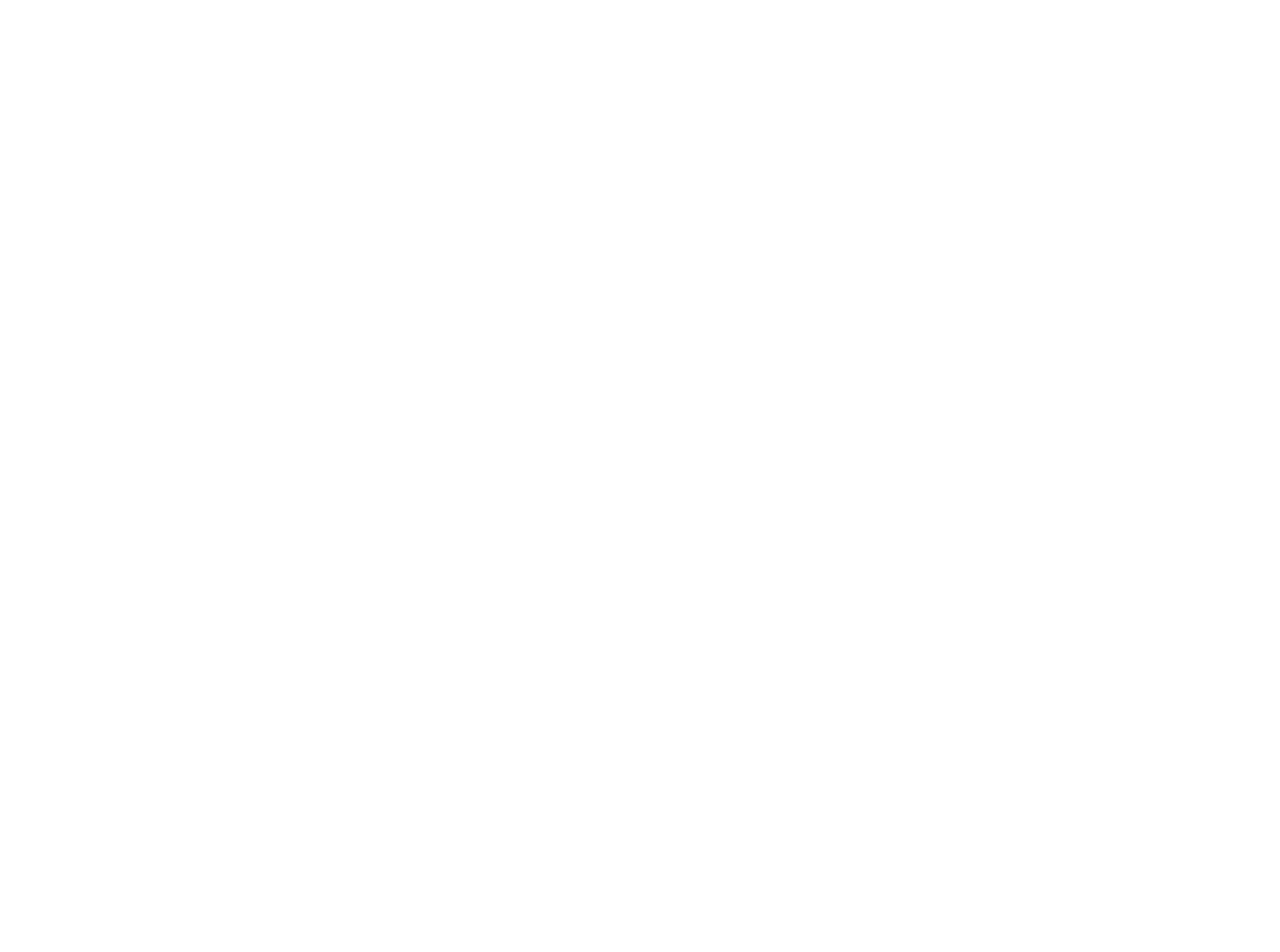
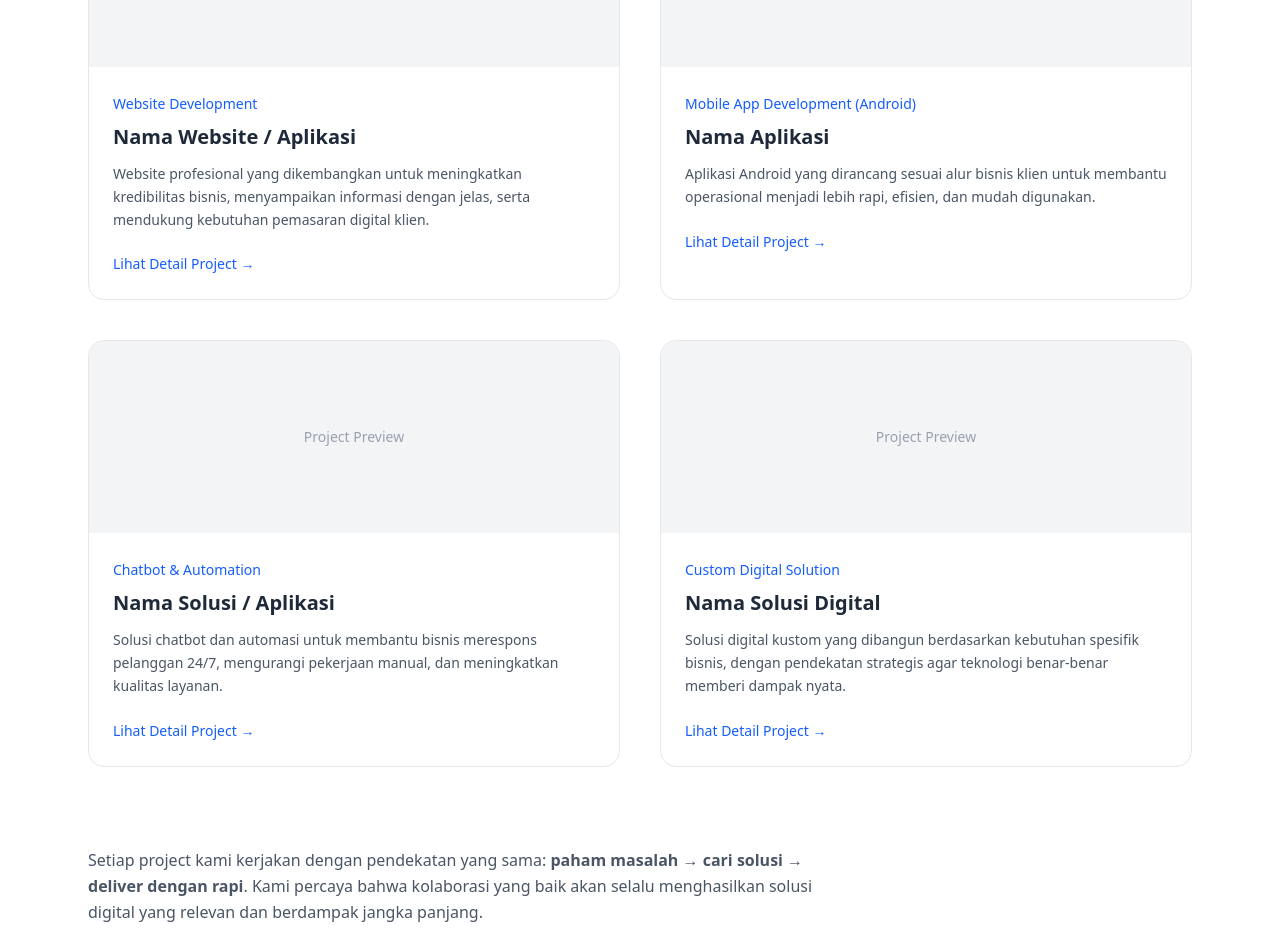
Before and after one commit to iqmalakur/onetem, a Vue app: page /portfolio in a window 1280 px wide. Shown: the part 480-1432 px from the top of the page. Before the commit the page ends 800 px from the top, so only its background shows below. Built offline with nearby package versions, Linux system fonts and the light colour scheme.

Commit message:
create portfolio page

```diff
--- a/src/pages/Portfolio.vue
+++ b/src/pages/Portfolio.vue
@@ -1,3 +1,105 @@
+<script setup lang="ts">
+const portfolios = [
+  {
+    category: "Website Development",
+    title: "Nama Website / Aplikasi",
+    description:
+      "Website profesional yang dikembangkan untuk meningkatkan kredibilitas bisnis, menyampaikan informasi dengan jelas, serta mendukung kebutuhan pemasaran digital klien.",
+    image: "",
+    link: "#",
+  },
+  {
+    category: "Mobile App Development (Android)",
+    title: "Nama Aplikasi",
+    description:
+      "Aplikasi Android yang dirancang sesuai alur bisnis klien untuk membantu operasional menjadi lebih rapi, efisien, dan mudah digunakan.",
+    image: "",
+    link: "#",
+  },
+  {
+    category: "Chatbot & Automation",
+    title: "Nama Solusi / Aplikasi",
+    description:
+      "Solusi chatbot dan automasi untuk membantu bisnis merespons pelanggan 24/7, mengurangi pekerjaan manual, dan meningkatkan kualitas layanan.",
+    image: "",
+    link: "#",
+  },
+  {
+    category: "Custom Digital Solution",
+    title: "Nama Solusi Digital",
+    description:
+      "Solusi digital kustom yang dibangun berdasarkan kebutuhan spesifik bisnis, dengan pendekatan strategis agar teknologi benar-benar memberi dampak nyata.",
+    image: "",
+    link: "#",
+  },
+];
+</script>
+
 <template>
-  <h1>Portfolio</h1>
+  <main class="pt-28 pb-20">
+    <section class="max-w-6xl mx-auto px-6">
+      <!-- Opening -->
+      <div class="max-w-3xl mb-16">
+        <h1 class="text-3xl md:text-4xl font-bold mb-5">
+          Implementasi Nyata dari Solusi Digital Kami
+        </h1>
+        <p class="text-gray-600 leading-relaxed">
+          Melalui setiap portofolio, kami menunjukkan bagaimana ide diolah
+          melalui kolaborasi dan strategi yang matang sehingga menghasilkan
+          solusi digital yang mampu memberikan nilai nyata serta mendukung
+          pertumbuhan dan kebutuhan bisnis klien.
+        </p>
+      </div>
+
+      <!-- Portfolio Grid -->
+      <div class="grid gap-10 md:grid-cols-2">
+        <div
+          v-for="(item, index) in portfolios"
+          :key="index"
+          class="border border-gray-200 rounded-2xl overflow-hidden hover:shadow-lg transition"
+        >
+          <!-- Image / Blank Box -->
+          <div
+            class="w-full h-48 bg-gray-100 flex items-center justify-center text-gray-400 text-sm"
+          >
+            Project Preview
+          </div>
+
+          <!-- Content -->
+          <div class="p-6">
+            <span class="text-sm text-blue-600 font-medium">
+              {{ item.category }}
+            </span>
+
+            <h3 class="text-xl font-semibold mt-2 mb-3">
+              {{ item.title }}
+            </h3>
+
+            <p class="text-gray-600 text-sm leading-relaxed mb-5">
+              {{ item.description }}
+            </p>
+
+            <!-- Link -->
+            <a
+              :href="item.link"
+              target="_blank"
+              class="inline-flex items-center text-sm font-medium text-blue-600 hover:underline"
+            >
+              Lihat Detail Project →
+            </a>
+          </div>
+        </div>
+      </div>
+
+      <!-- Closing -->
+      <div class="max-w-3xl mt-20">
+        <p class="text-gray-600 leading-relaxed">
+          Setiap project kami kerjakan dengan pendekatan yang sama:
+          <strong>paham masalah → cari solusi → deliver dengan rapi</strong>.
+          Kami percaya bahwa kolaborasi yang baik akan selalu menghasilkan
+          solusi digital yang relevan dan berdampak jangka panjang.
+        </p>
+      </div>
+    </section>
+  </main>
 </template>
```
